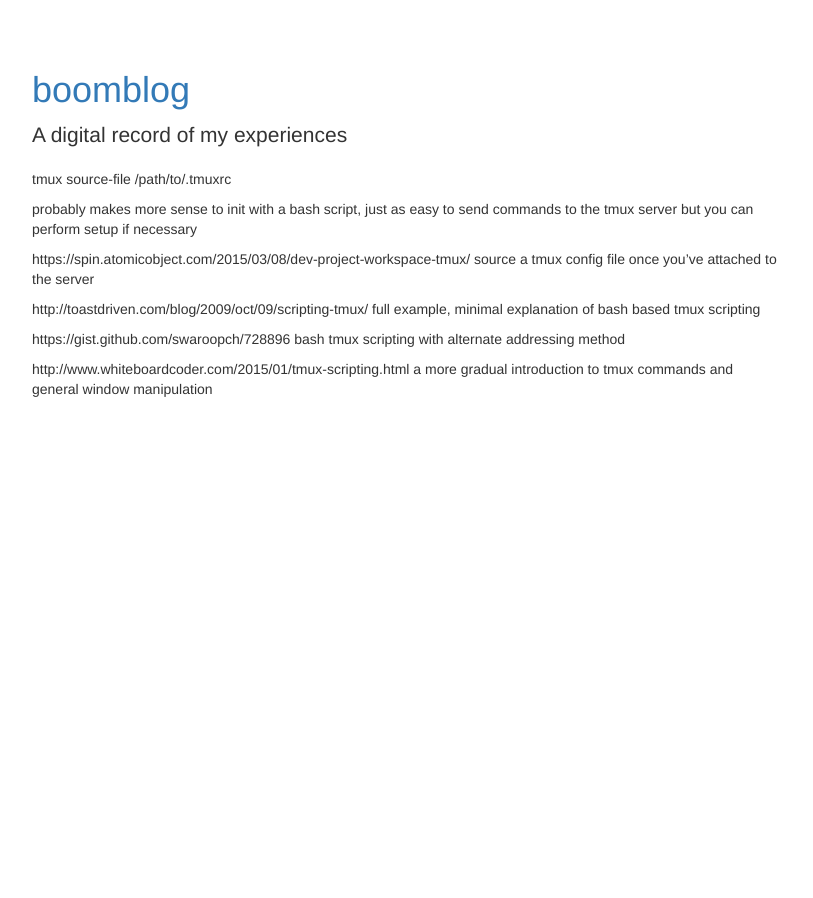
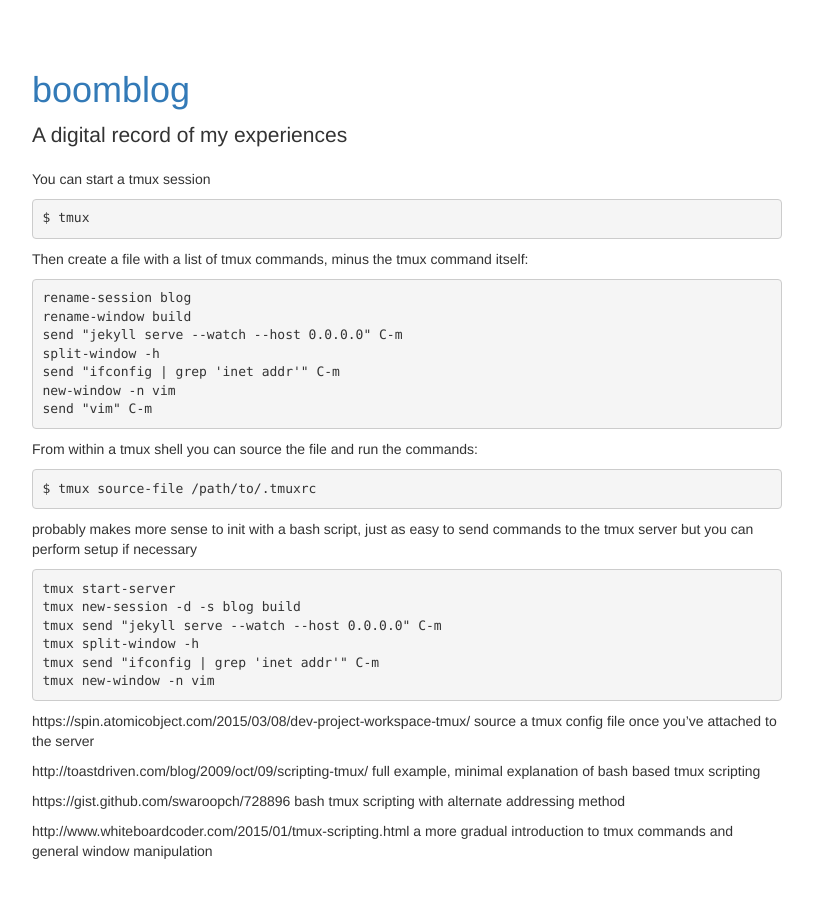
Before and after one commit to boombador/boombador.github.io, a Jekyll site: the page built from _posts/2016-03-15-tmux-scripting.md, in a window 1280 px wide. Shown: the whole page, without its empty margins (38-851 px from the left). Built offline with Jekyll 4.4.1, drawn with Linux system fonts in a browser that asks for light colours; nearby versions of some CDN libraries.

Commit message:
changes to tmux post, make it visible

````diff
--- a/2016-03-02-tmux-scripting.md
+++ b/_posts/2016-03-15-tmux-scripting.md
@@ -2,11 +2,35 @@
 layout: basic
 ---
 
-tmux source-file /path/to/.tmuxrc
+You can start a tmux session
+
+    $ tmux
+
+Then create a file with a list of tmux commands, minus the tmux command itself:
+
+    rename-session blog
+    rename-window build
+    send "jekyll serve --watch --host 0.0.0.0" C-m
+    split-window -h
+    send "ifconfig | grep 'inet addr'" C-m
+    new-window -n vim
+    send "vim" C-m
+
+From within a tmux shell you can source the file and run the commands:
+
+    $ tmux source-file /path/to/.tmuxrc
 
 probably makes more sense to init with a bash script, just as easy to send
 commands to the tmux server but you can perform setup if necessary
 
+```bash
+tmux start-server
+tmux new-session -d -s blog build
+tmux send "jekyll serve --watch --host 0.0.0.0" C-m
+tmux split-window -h
+tmux send "ifconfig | grep 'inet addr'" C-m
+tmux new-window -n vim
+```
 
 https://spin.atomicobject.com/2015/03/08/dev-project-workspace-tmux/
 source a tmux config file once you've attached to the server
````
